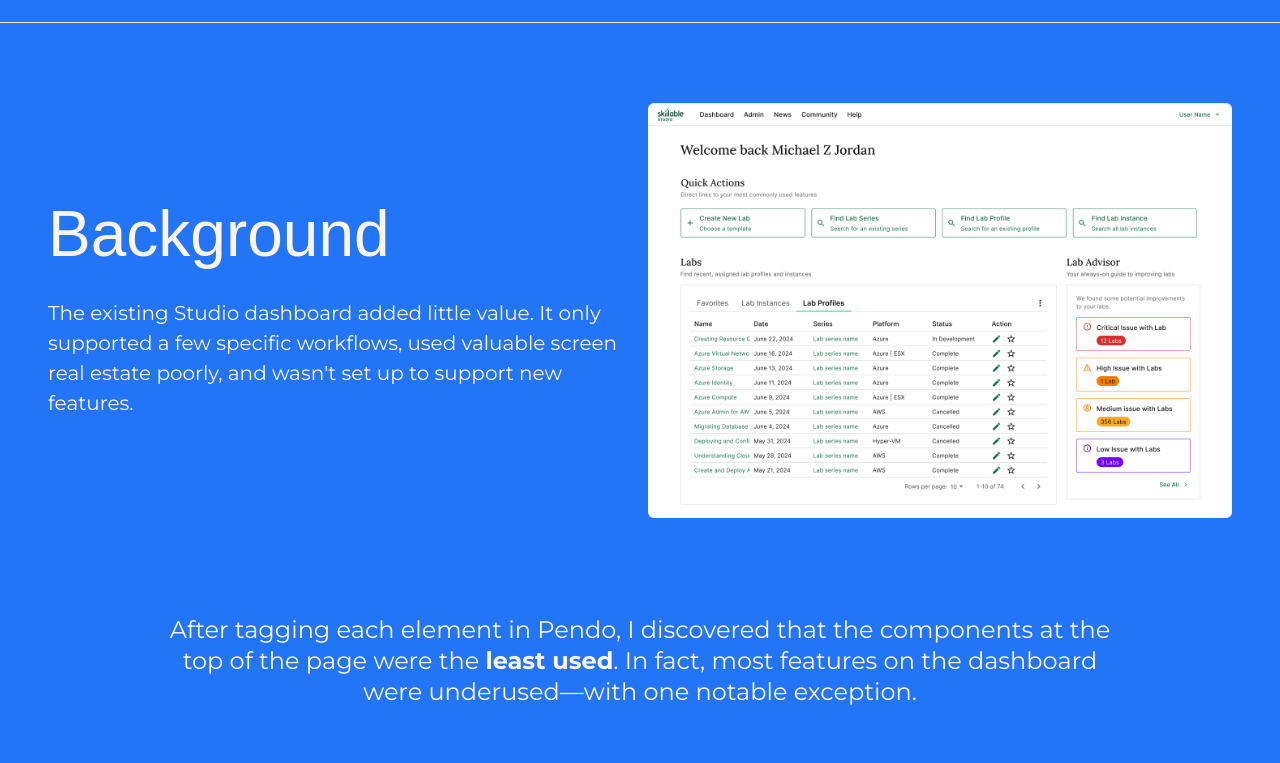
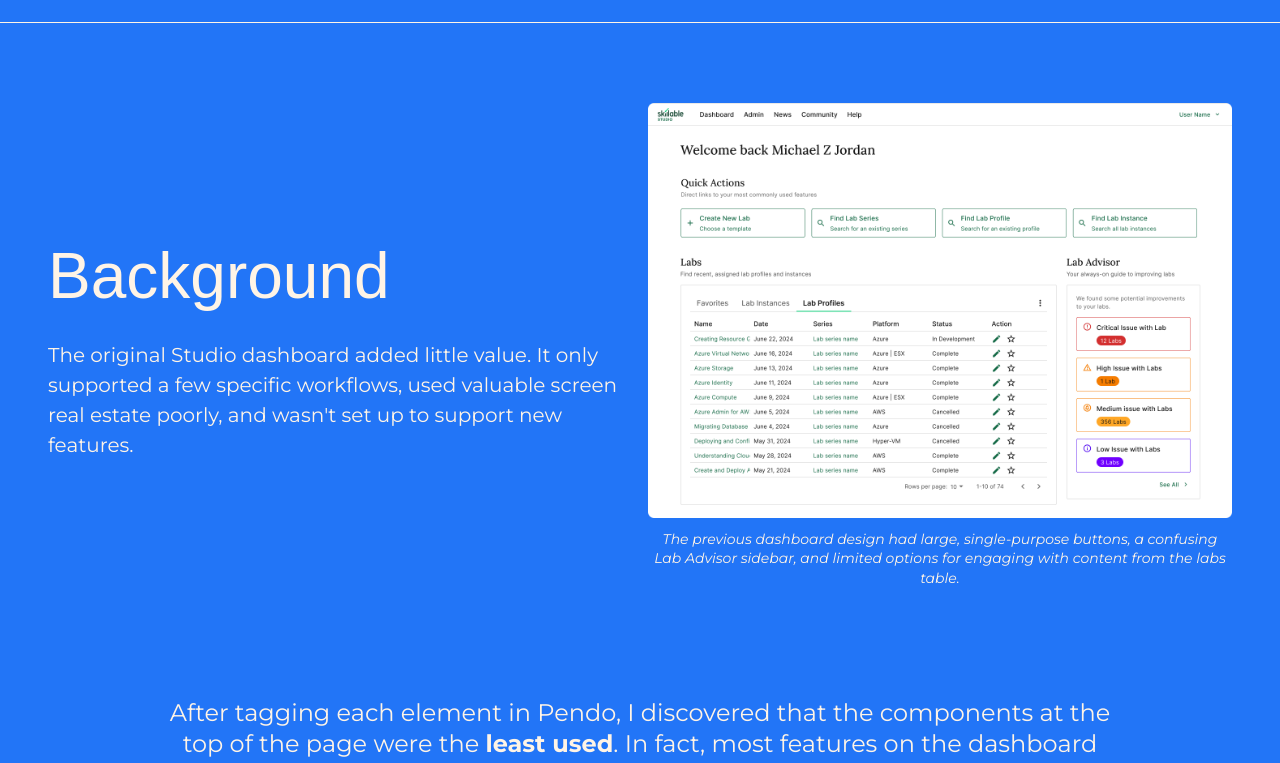
Before and after one commit to keoswalt/keoswalt-portfolio, an Eleventy site: page src/studio-dashboard.njk in a window 1280 px wide. Shown: the part 2018-2781 px from the top of the page. Built offline with nearby package versions, Linux system fonts and the light colour scheme; Eleventy itself is replaced by a stand-in of ours; files that its build step writes are made by us from their sources; a web font is replaced by a local one.

Commit message:
Add caption to legacy dashboard image

```diff
--- a/src/studio-dashboard.njk
+++ b/src/studio-dashboard.njk
@@ -47,10 +47,13 @@ layout: base.njk
                     <div class="cs-col">
                         <div class="cs-heading">
                             <h2 class="fs-secondary-heading-large ff-accent">Background</h2>
-                            <p>The existing Studio dashboard added little value. It only supported a few specific workflows, used valuable screen real estate poorly, and wasn't set up to support new features.</p>
+                            <p>The original Studio dashboard added little value. It only supported a few specific workflows, used valuable screen real estate poorly, and wasn't set up to support new features.</p>
                         </div>
                     </div>
-                    <div class="cs-col"><img src="/assets/uploads/studio-dashboard-2.png" alt="Legacy dashboard with large buttons across the top, a table displaying recent labs, and a sidebar showing recommendations"> </div>
+                    <div class="cs-col">
+                        <img src="/assets/uploads/studio-dashboard-2.png" alt="Legacy dashboard with large buttons across the top, a table displaying recent labs, and a sidebar showing recommendations">
+                        <p class="fs-small align-center italics cs-padding-75">The previous dashboard design had large, single-purpose buttons, a confusing Lab Advisor sidebar, and limited options for engaging with content from the labs table.</p>
+                        </div>
                 </div>
                 <div class="cs-heading padding-block-900" data-align="center">
                     <p class="fs-primary-subhead padding-block-500 cs-width-80">After tagging each element in Pendo, I discovered that the components at the top of the page were the <span class="fw-bold">least used</span>. In fact, most features on the dashboard were underused—with one notable exception.</p>
@@ -82,7 +85,7 @@ layout: base.njk
                         </div>
                         <div class="cs-col cs-width-80">
                             <img src="/assets/uploads/studio-dashboard-3.png" alt="Wireframe sketches of the redesigned dashboard">
-                            <p class="align-center italics cs-padding-75">Wireframe sketches of the redesigned dashboard</p>
+                            <p class="fs-small align-center italics cs-padding-75">Wireframe sketches of the redesigned dashboard</p>
                         </div>
                         <p class="fs-secondary-heading cs-padding-2 align-center cs-width-80">I focused on making the dashboard <span class="fw-bold">feature-rich</span> and <span class="fw-bold">action-oriented</span>, laying the foundation for deeper customization in the future.</p>
                         <div class="cs-list cs-width-75 mobile-only">
```
